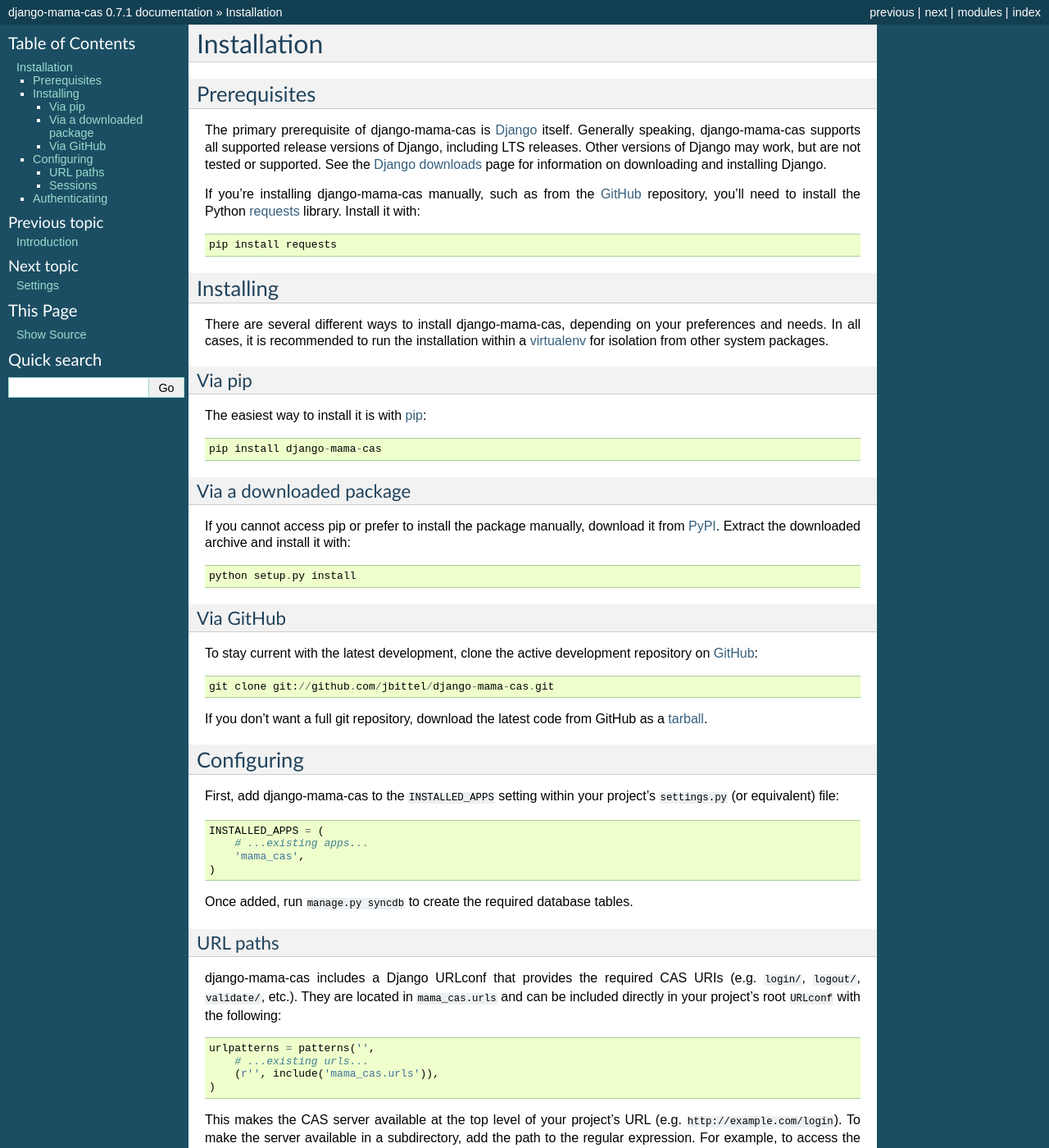
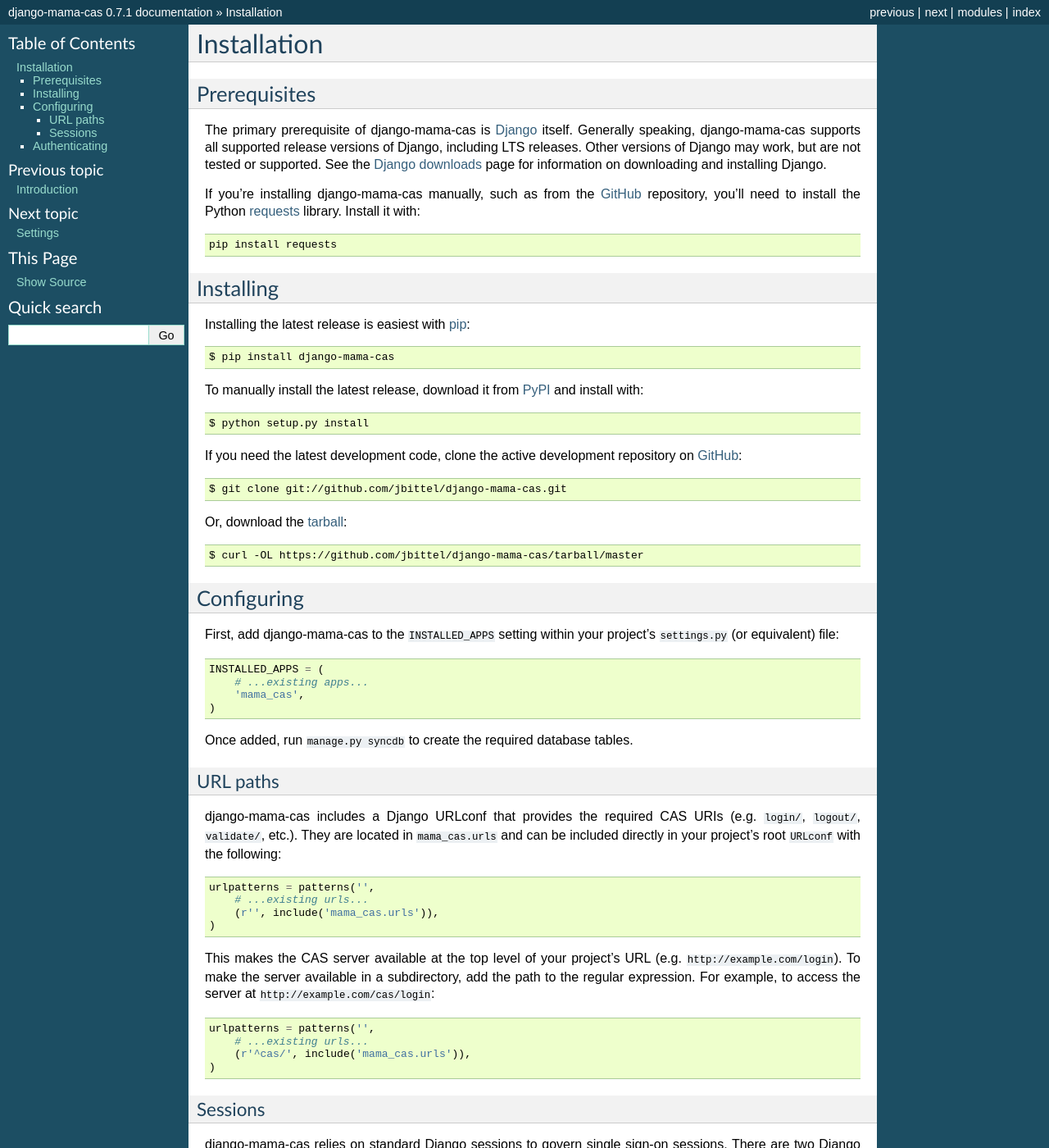
Before and after one commit to jbittel/django-mama-cas, a Sphinx documentation site: the page built from docs/installation.rst, in a window 1280 px wide and 1400 px high. Shown: the whole window at 82% size. Built offline with Sphinx 7.4.7, drawn with Linux system fonts in a browser that asks for light colours.

Commit message:
Simplify installation options

```diff
--- a/docs/installation.rst
+++ b/docs/installation.rst
@@ -21,35 +21,23 @@
 Installing
 ----------
 
-There are several different ways to install django-mama-cas, depending on your
-preferences and needs. In all cases, it is recommended to run the installation
-within a `virtualenv`_ for isolation from other system packages.
+Installing the latest release is easiest with `pip`_::
 
-Via pip
-~~~~~~~
+   $ pip install django-mama-cas
 
-The easiest way to install it is with `pip`_::
+To manually install the latest release, download it from `PyPI`_ and install
+with::
 
-   pip install django-mama-cas
+   $ python setup.py install
 
-Via a downloaded package
-~~~~~~~~~~~~~~~~~~~~~~~~
-
-If you cannot access pip or prefer to install the package manually, download
-it from `PyPI`_. Extract the downloaded archive and install it with::
-
-   python setup.py install
-
-Via GitHub
-~~~~~~~~~~
-
-To stay current with the latest development, clone the active development
+If you need the latest development code, clone the active development
 repository on `GitHub`_::
 
-   git clone git://github.com/jbittel/django-mama-cas.git
+   $ git clone git://github.com/jbittel/django-mama-cas.git
 
-If you don't want a full git repository, download the latest code from GitHub
-as a `tarball`_.
+Or, download the `tarball`_::
+
+   $ curl -OL https://github.com/jbittel/django-mama-cas/tarball/master
 
 Configuring
 -----------
@@ -125,7 +113,6 @@
 .. _Django: http://www.djangoproject.com/
 .. _Django downloads: https://www.djangoproject.com/download/
 .. _requests: http://python-requests.org/
-.. _virtualenv: http://www.virtualenv.org/
 .. _pip: http://www.pip-installer.org/
 .. _PyPI: https://pypi.python.org/pypi/django-mama-cas/
 .. _GitHub: https://github.com/jbittel/django-mama-cas
```
